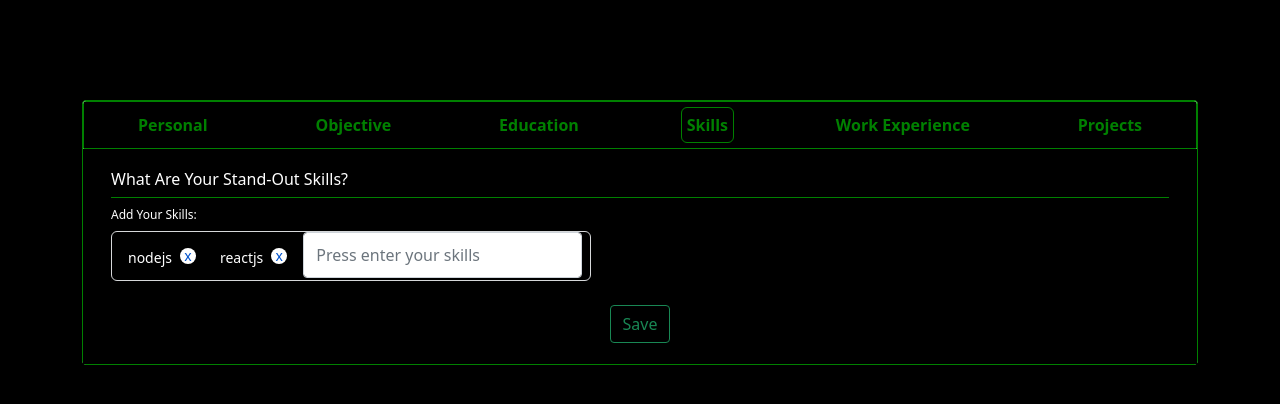
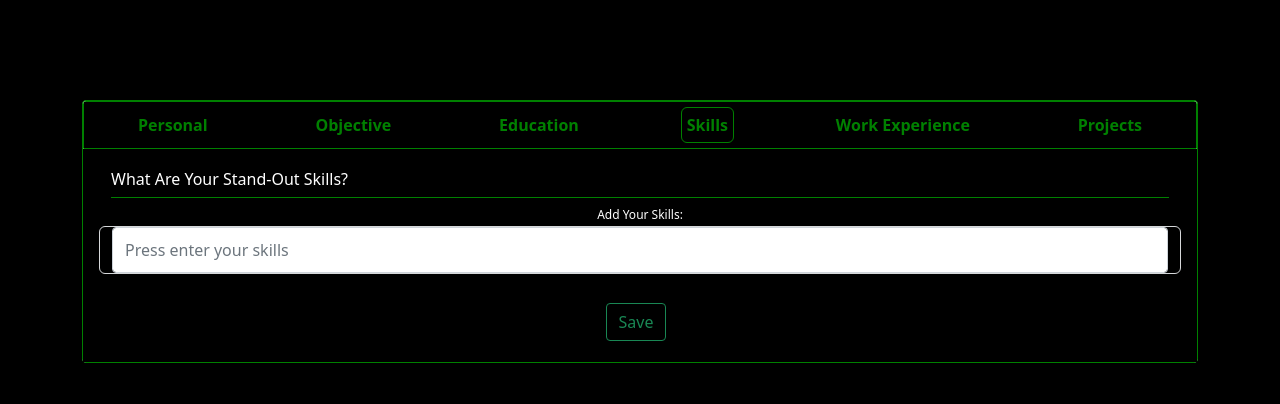
Before and after one commit to Chanilvarma/Resume-builder, a React (Create React App) app: page / in a window 1280 px wide. Both pictures are taken after a click on the button "Skills". Shown: the top 404 px of the page. Built offline with nearby package versions, Linux system fonts and the light colour scheme.

Commit message:
Adding all form data to global state

```diff
--- a/src/components/forms/Experience.jsx
+++ b/src/components/forms/Experience.jsx
@@ -1,6 +1,8 @@
-import React, { useState } from "react";
+import React, { useState,useContext } from "react";
+import { GlobalContext } from "../../context/GlobalState";
 
 const Experience = () => {
+  const { addUserData } = useContext(GlobalContext);
   const [experienceData, setExperienceData] = useState([
     {
       role: "",
@@ -48,7 +50,7 @@ const Experience = () => {
   };
   const handleFormSubmit = (e) => {
     e.preventDefault()
-    console.log(experienceData)
+    addUserData(experienceData)
 }
   return (
     <div className="container">
@@ -58,7 +60,7 @@ const Experience = () => {
       <div className="form">
         {experienceData.map((event, index) => {
           return (
-            <form>
+            <form onSubmit ={handleFormSubmit}>
               <div className="row">
                 <div className="col-lg-6 col-md-6 col-sm-12">
                   <label htmlFor="first name">Role:</label>
--- a/src/components/forms/Personal.jsx
+++ b/src/components/forms/Personal.jsx
@@ -4,8 +4,6 @@ import { GlobalContext } from '../../context/GlobalState';
 
 const Personal = () => {
   const { addUserData } = useContext(GlobalContext);
-  const [data, setData] = useState({ personalData: [], languages: [] })
-  const [lang, setLang] = useState([])
 
   const [personalData, setPersonalData] = useState([
     {
@@ -21,11 +19,12 @@ const Personal = () => {
       state: "",
       country: "",
       pin: "",
+      lang:[]
     },
   ]);
 
   const selectedTags = tags => {
-    setLang(tags)
+    personalData.lang=tags
   };
   // handle input change
   const handleInputChange = (e) => {
@@ -38,11 +37,7 @@ const Personal = () => {
 
   const handleFormSubmit = (e) => {
     e.preventDefault();
-    setData({
-      personalData,
-      languages: lang
-    })
-    addUserData(data)
+    addUserData(personalData)
   }
   const checkKeyDown = (e) => {
     if (e.code === 'Enter') e.preventDefault();
--- a/src/components/forms/Projects.jsx
+++ b/src/components/forms/Projects.jsx
@@ -1,17 +1,23 @@
-import React, { useState } from "react";
+import React, { useState,useContext } from "react";
+import TagsInput from "../TagsInput";
+import { GlobalContext } from '../../context/GlobalState';
 
 const Projects = () => {
+  const { addUserData } = useContext(GlobalContext);
   const [projectData, setProjectData] = useState([
     {
       title: "",
-      tech: "",
+
       description: '',
       from: "",
       to: "",
-
+      tech: [],
     },
   ]);
-
+  const selectedTags = tags => {
+    projectData.tech=tags
+    // console.log(projectData.tech);
+  };
   // handle input change
   const handleInputChange = (e, index) => {
     const { name, value } = e.target;
@@ -32,7 +38,7 @@ const Projects = () => {
     setProjectData([...projectData,
     {
       title: "",
-      tech: "",
+      tech: [],
       description: '',
       from: "",
       to: "",
@@ -42,8 +48,12 @@ const Projects = () => {
   };
   const handleFormSubmit = (e) => {
     e.preventDefault()
-    console.log(projectData)
+    addUserData(projectData)
   }
+
+  const checkKeyDown = (e) => {
+    if (e.code === 'Enter') e.preventDefault();
+  };
   return (
     <div className="container">
       <div className="heading">
@@ -52,7 +62,7 @@ const Projects = () => {
       <div className="form">
         {projectData.map((event, index) => {
           return (
-            <form>
+            <form  onKeyDown={(e) => checkKeyDown(e)}>
               <div className="row">
                 <div className="col-lg-6 col-md-6 col-sm-12">
                   <label htmlFor="title">Title:</label>
@@ -69,7 +79,8 @@ const Projects = () => {
                 </div>
                 <div className="col-lg-6 col-md-6 col-sm-12">
                   <label htmlFor="tech">Technologies:</label>
-                  <input
+                  <TagsInput placeholder='Press enter to add technologies' selectedTags={selectedTags} tags={[]} />
+                  {/* <input
                     type="text"
                     className="form-control"
                     placeholder="Menstion the technologies use for your project
@@ -78,7 +89,7 @@ const Projects = () => {
                     name='tech'
                     value={event.tech}
                     onChange={e => handleInputChange(e, index)}
-                  />
+                  /> */}
                 </div>
               </div>
               <div className="row">
--- a/src/components/forms/Skills.jsx
+++ b/src/components/forms/Skills.jsx
@@ -1,41 +1,48 @@
-import React, { useState } from "react";
+import React, { useState, useContext } from "react";
 import TagsInput from "../TagsInput";
+import { GlobalContext } from "../../context/GlobalState";
 
 const Skills = () => {
+  const { addUserData } = useContext(GlobalContext);
   const [skill, setSkill] = useState([]);
 
   const selectedTags = (tags) => {
     setSkill(tags);
   };
 
+  const handleFormsubmit = (e) => {
+    e.preventDefault();
+    addUserData(skill)
+  }
+  const checkKeyDown = (e) => {
+    if (e.code === 'Enter') e.preventDefault();
+  };
   return (
     <div className="container">
       <div className="heading">
         <h6>What are your stand-out skills?</h6>
       </div>
       <div className="form">
+        <form onSubmit ={handleFormsubmit} onKeyDown={(e) => checkKeyDown(e)}>
           <div className="row">
-          <div className="col">
             <label htmlFor="middle name">Add your skills:</label>
-          </div>
-        </div>
             <TagsInput
               placeholder="Press enter your skills"
               selectedTags={selectedTags}
-          tags={["nodejs","reactjs"]}
+              tags={[]}
             />
+          </div>
           <br />
           <div className="d-grid gap-2 d-md-flex justify-content-md-center">
             <button
               type="submit"
-            className="btn btn-outline-success"
-            onClick={(e) => {
-              console.log(...skill);
-            }}
+              className="btn btn-outline-success me-md-2"
+
             >
               Save
             </button>
           </div>
+        </form>
       </div>
     </div>
   );
```
Lines whose indentation alone changed are shown as unchanged.
